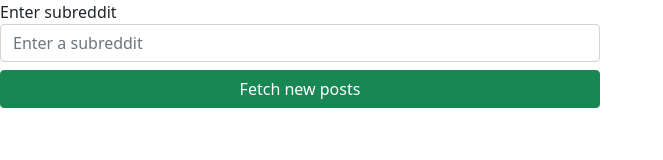
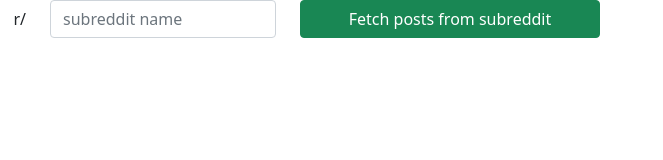
Before and after one commit to kcsyx/Reddit-Viewer, a browser extension: page index.html in a window 1280 px wide. Shown: the whole page, without its empty margins (0-663 px from the left). Drawn offline with nearby package versions, Linux system fonts and the light colour scheme.

Commit message:
Updated styling

```diff
--- a/index.html
+++ b/index.html
@@ -9,15 +9,16 @@
 </head>
 
 <body>
-    <form class="form-inline">
-        <div class="form-group mb-2">
-            <label for="subreddit" class="sr-only">Enter subreddit</label>
-            <input type="text" class="form-control" id="subreddit" placeholder="Enter a subreddit">
+    <form>
+        <div class="form-group row">
+            <label for="subreddit" class="col-sm-2 col-form-label">r/</label>
+            <div class="col-sm-10">
+                <input type="text" class="form-control" id="subreddit" placeholder="subreddit name">
+            </div>
         </div>
-        <a id='subreddit-btn' class="btn btn-success mb-2">Fetch new posts</a>
+        <a id='subreddit-btn' class="btn btn-success mb-2">Fetch posts from subreddit</a>
     </form>
-
-    <a id='btn' class='btn btn-info' style="display:none">Refresh</a>
+    <a id='btn' class='btn btn-warning' style="display:none">Refresh subreddit</a>
     <div class="spinner-container">
         <div class="spinner-border" role="status" style="display:none">
         </div>
--- a/styles.css
+++ b/styles.css
@@ -16,7 +16,8 @@ body {
 }
 
 #subreddit-btn {
-  width: 100%;
+  width: 50%;
+  float: right;
 }
 
 .spinner-container {
@@ -29,6 +30,15 @@ body {
 .btn-primary:hover,
 .btn-primary:active,
 .btn-primary:visited {
-  background-color: #ED001C !important;
+  background-color: #FF5700 !important;
   border: 0;
 }
+
+.form-group {
+  width: 50%;
+  float: left;
+}
+
+.col-form-label {
+  text-align: end;
+}
```
